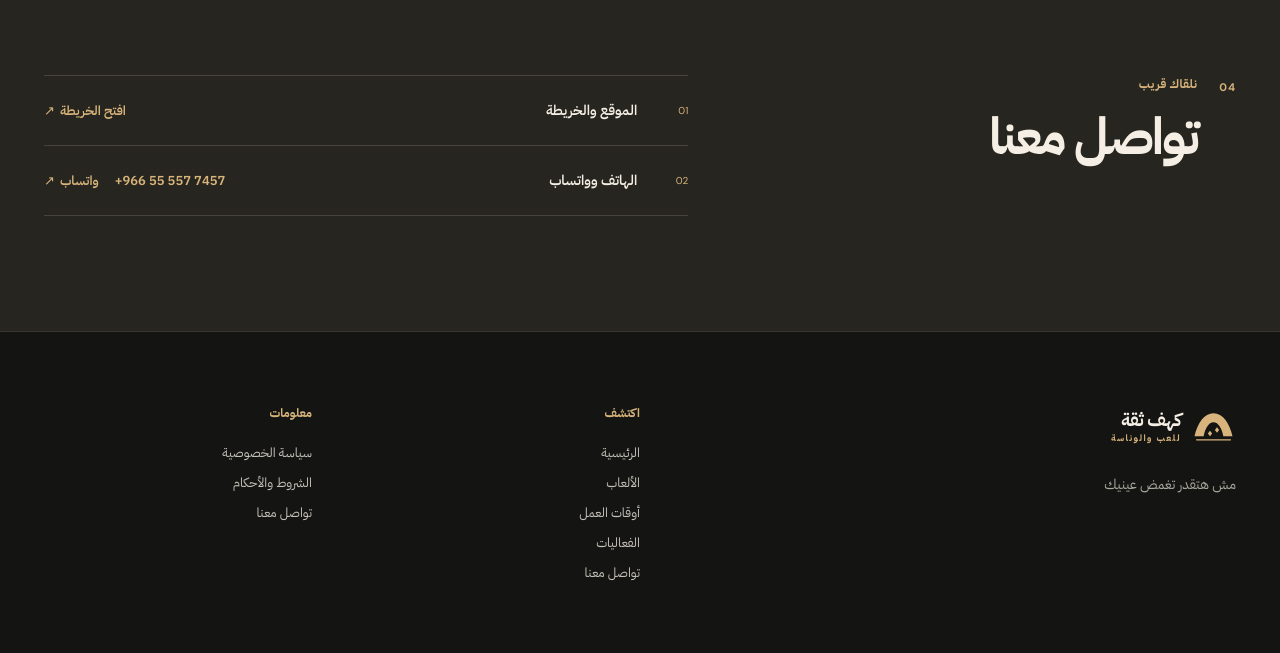
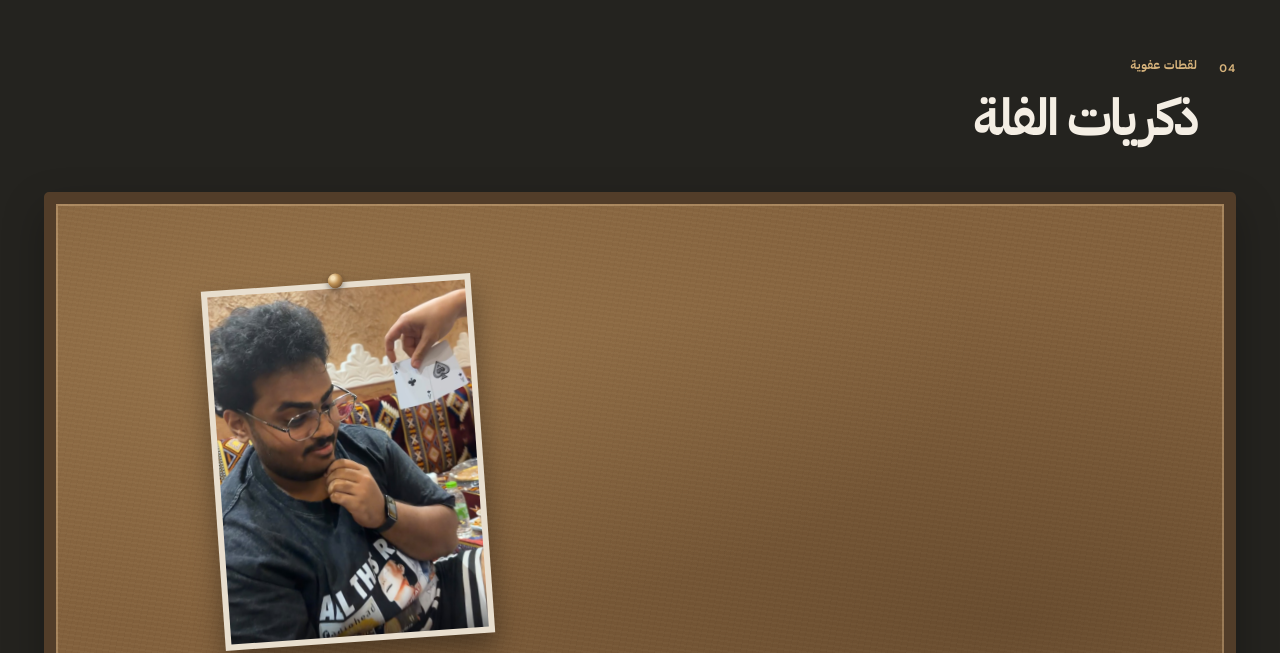
Before and after one commit to AbdullahAlhulays/Thigah-cave, a React (Vite) app: page / in a window 1280 px wide. Shown: the part 2661-3314 px from the top of the page. Built offline with nearby package versions, Linux system fonts and the light colour scheme.

Commit message:
Add photo board before contact section

```diff
--- a/src/App.css
+++ b/src/App.css
@@ -89,6 +89,12 @@ a:focus-visible, button:focus-visible { outline: 2px solid var(--accent); outlin
 .event-art__media { position: absolute; inset: 16px; display: block; width: calc(100% - 32px); height: calc(100% - 32px); object-fit: cover; object-position: center; }
 .event-art__sound { position: absolute; z-index: 2; top: 28px; inset-inline-end: 28px; border: 1px solid rgba(216,180,124,.75); background: rgba(20,21,18,.86); color: #f4eee4; padding: 9px 13px; font: inherit; font-size: 12px; cursor: pointer; }
 
+.moments-section { padding: 86px 0 96px; background: #24231f; }
+.moments-board { position: relative; min-height: 560px; margin: 42px 0 0; padding: 0; overflow: hidden; list-style: none; border: 12px solid #523d29; border-radius: 5px; background-color: #82603c; background-image: radial-gradient(ellipse at 20% 25%, rgba(232,193,132,.18), transparent 52%), radial-gradient(ellipse at 82% 78%, rgba(38,24,12,.28), transparent 58%), repeating-linear-gradient(8deg, rgba(255,231,190,.035) 0 2px, transparent 2px 5px), repeating-linear-gradient(102deg, rgba(42,25,12,.04) 0 1px, transparent 1px 6px); box-shadow: inset 0 0 0 2px rgba(231,198,151,.35), 0 18px 42px rgba(0,0,0,.28); }
+.moments-photo { position: absolute; top: var(--photo-y); left: var(--photo-x); width: clamp(205px, 22vw, 270px); aspect-ratio: 3 / 4; padding: 6px; transform: translate(-50%, -5%) rotate(var(--photo-rotation)); background: #e8dece; box-shadow: 0 16px 28px rgba(0,0,0,.38); }
+.moments-photo::before { content: ''; position: absolute; z-index: 1; top: -9px; left: 50%; width: 15px; height: 15px; transform: translateX(-50%); border-radius: 50%; background: radial-gradient(circle at 35% 30%, #f5dfb5 0 12%, #bd9055 42%, #72512f 78%); box-shadow: 0 3px 6px rgba(0,0,0,.45); }
+.moments-photo img { display: block; width: 100%; height: 100%; object-fit: cover; object-position: center; }
+
 .contact-section { padding: 105px 0 115px; background: #26251f; }
 .contact-layout { display: grid; grid-template-columns: .82fr 1.18fr; gap: 100px; }
 .contact-list { border-top: 1px solid var(--line); }
@@ -139,6 +145,8 @@ a:focus-visible, button:focus-visible { outline: 2px solid var(--accent); outlin
   .games-section, .hours-section, .events-section, .contact-section { padding-block: 80px; }
   .games-section { padding-block: 70px; }
   .hours-section { padding-block: 54px; }
+  .moments-section { padding-block: 68px; }
+  .moments-board { min-height: 520px; }
   .hours-layout, .contact-layout, .event-layout { grid-template-columns: 1fr; gap: 42px; }
   .event-art { max-width: 620px; width: 100%; }
   .footer-main { gap: 36px; }
@@ -163,6 +171,9 @@ a:focus-visible, button:focus-visible { outline: 2px solid var(--accent); outlin
   .games-section, .hours-section, .events-section, .contact-section { padding-block: 70px; }
   .games-section { padding-block: 60px; }
   .hours-section { padding-block: 45px; }
+  .moments-section { padding-block: 58px; }
+  .moments-board { min-height: 450px; margin-top: 30px; border-width: 9px; }
+  .moments-photo { left: clamp(36%, var(--photo-x), 64%); top: clamp(16%, var(--photo-y), 36%); width: min(68vw, 225px); }
   .section-heading { gap: 15px; }
   .section-heading h2 { font-size: 35px; }
   .games-marquee { margin-top: 28px; }
--- a/src/App.jsx
+++ b/src/App.jsx
@@ -1,5 +1,5 @@
 import { useEffect, useRef, useState } from 'react'
-import { contactLinks, copy, games, heroImage, hours } from './content'
+import { contactLinks, copy, games, heroImage, hours, moments } from './content'
 import logo from './assets/logo.svg'
 import thursdayPoster from './assets/photos/thursday-poster.jpg'
 import thursdayVideo from './assets/video/thursday-nights.mp4'
@@ -125,7 +125,9 @@ function Home({ language, t }) {
 
     <section className="section events-section" id="events" aria-labelledby="events-title"><div className="shell event-layout"><div className="event-copy"><SectionHeading number="03" kicker={t.eventsKicker} title={t.eventsTitle} id="events-title" /><p className="event-description">{t.eventsText}</p><div className="event-tags">{t.eventsTags.map((tag) => <span key={tag}>{tag}</span>)}</div></div><EventVideo t={t} /></div></section>
 
-    <section className="section contact-section" id="contact" aria-labelledby="contact-title"><div className="shell contact-layout"><SectionHeading number="04" kicker={t.contactKicker} title={t.contactTitle} id="contact-title" /><div className="contact-list">{t.contactItems.map((item, index) => <div className="contact-item" key={item.key}><span className="contact-item__number">0{index + 1}</span><span className="contact-item__label">{item.label}</span><span className="contact-item__value"><ContactActions kind={item.key} t={t} /></span></div>)}</div></div></section>
+    <section className="section moments-section" id="moments" aria-labelledby="moments-title"><div className="shell"><SectionHeading number="04" kicker={t.momentsKicker} title={t.momentsTitle} id="moments-title" /><ul className="moments-board" aria-label={t.momentsTitle}>{moments.map((moment) => <li className="moments-photo" key={moment.key} style={{ '--photo-x': moment.x, '--photo-y': moment.y, '--photo-rotation': moment.rotation }}><img src={moment.image} alt={moment.alt[language]} loading="lazy" decoding="async" /></li>)}</ul></div></section>
+
+    <section className="section contact-section" id="contact" aria-labelledby="contact-title"><div className="shell contact-layout"><SectionHeading number="05" kicker={t.contactKicker} title={t.contactTitle} id="contact-title" /><div className="contact-list">{t.contactItems.map((item, index) => <div className="contact-item" key={item.key}><span className="contact-item__number">0{index + 1}</span><span className="contact-item__label">{item.label}</span><span className="contact-item__value"><ContactActions kind={item.key} t={t} /></span></div>)}</div></div></section>
   </main>
 }
 
--- a/src/content.js
+++ b/src/content.js
@@ -6,6 +6,7 @@ import billiardsPhoto from './assets/photos/billiards.jpg'
 import airHockeyPhoto from './assets/photos/air-hockey.jpg'
 import fifaPhoto from './assets/photos/fifa.jpg'
 import playstationPhoto from './assets/photos/playstation.jpg'
+import abuGhassahPhoto from './assets/photos/moment-abu-ghassah.jpeg'
 import tetoArt from './assets/teto-art.svg'
 
 export const heroImage = heroLoungePhoto
@@ -26,6 +27,10 @@ export const games = [
   { key: 'teto', image: tetoArt, name: { ar: 'تيتو', en: 'Teto' }, alt: { ar: 'رسم تجريدي لطاولة ألعاب', en: 'Abstract tabletop game artwork' } },
 ]
 
+export const moments = [
+  { key: 'abu-ghassah-baloot', image: abuGhassahPhoto, alt: { ar: 'جلسة بلوت مع المغني أبو غسة', en: 'A Baloot gathering with singer Abu Ghassah' }, x: '25%', y: '18%', rotation: '-4deg' },
+]
+
 export const hours = [
   { day: 'sunday' }, { day: 'monday' }, { day: 'tuesday' }, { day: 'wednesday' }, { day: 'thursday', allDay: true }, { day: 'friday', closed: true }, { day: 'saturday', closed: true },
 ]
@@ -40,6 +45,7 @@ export const copy = {
     hoursKicker: 'متى نلتقي؟', hoursTitle: 'أوقات الفلة', hoursIntro: 'الجدول الأسبوعي الحالي', standardHours: '٩:٠٠ م – ٢:٠٠ ص', allDay: 'مفتوح 24 ساعة', closed: 'مغلق',
     days: { sunday: 'الأحد', monday: 'الإثنين', tuesday: 'الثلاثاء', wednesday: 'الأربعاء', thursday: 'الخميس', friday: 'الجمعة', saturday: 'السبت' },
     eventsKicker: 'كل خميس', eventsTitle: 'ليالي الخميس', eventsText: 'أجواء طرب مع الطبلة والعود والغناء مع المغني أبو غسة.', eventsTags: ['طبلة', 'غناء', 'عود'], eventVideoLabel: 'فيديو من ليالي الخميس مع صوت العود والغناء', eventSoundAction: 'اضغط لتشغيل الصوت',
+    momentsKicker: 'لقطات عفوية', momentsTitle: 'ذكريات الفلة',
     contactKicker: 'نلقاك قريب', contactTitle: 'تواصل معنا', contactItems: [{ key: 'location', label: 'الموقع والخريطة' }, { key: 'phone', label: 'الهاتف وواتساب' }], mapAction: 'افتح الخريطة', whatsappAction: 'واتساب',
     backHome: 'العودة للرئيسية', legalLabel: 'معلومات الموقع', footerTagline: 'مش هتقدر تغمض عينيك', footerExplore: 'اكتشف', footerInformation: 'معلومات', rights: 'جميع الحقوق محفوظة.', footerClosing: 'نلتقي قريبًا.',
     legal: {
@@ -66,6 +72,7 @@ export const copy = {
     hoursKicker: 'When to visit', hoursTitle: 'Opening Hours', hoursIntro: 'Our current weekly schedule', standardHours: '9:00 PM – 2:00 AM', allDay: 'Open 24 hours', closed: 'Closed',
     days: { sunday: 'Sunday', monday: 'Monday', tuesday: 'Tuesday', wednesday: 'Wednesday', thursday: 'Thursday', friday: 'Friday', saturday: 'Saturday' },
     eventsKicker: 'Every Thursday', eventsTitle: 'Thursday Nights', eventsText: 'Traditional entertainment with tabla, oud, and singing with singer Abu Ghassah.', eventsTags: ['Tabla', 'Singing', 'Oud'], eventVideoLabel: 'Thursday Nights video with live oud and singing', eventSoundAction: 'Tap for sound',
+    momentsKicker: 'Unposed moments', momentsTitle: 'Moments at Thigah Cave',
     contactKicker: 'See you soon', contactTitle: 'Contact', contactItems: [{ key: 'location', label: 'Location & map' }, { key: 'phone', label: 'Phone & WhatsApp' }], mapAction: 'Open map', whatsappAction: 'WhatsApp',
     backHome: 'Back to home', legalLabel: 'Website information', footerTagline: "You won't be able to close your eyes", footerExplore: 'Explore', footerInformation: 'Information', rights: 'All rights reserved.', footerClosing: 'See you soon.',
     legal: {
```
Also changed, not shown: src/assets/photos/moment-abu-ghassah.jpeg (added).
